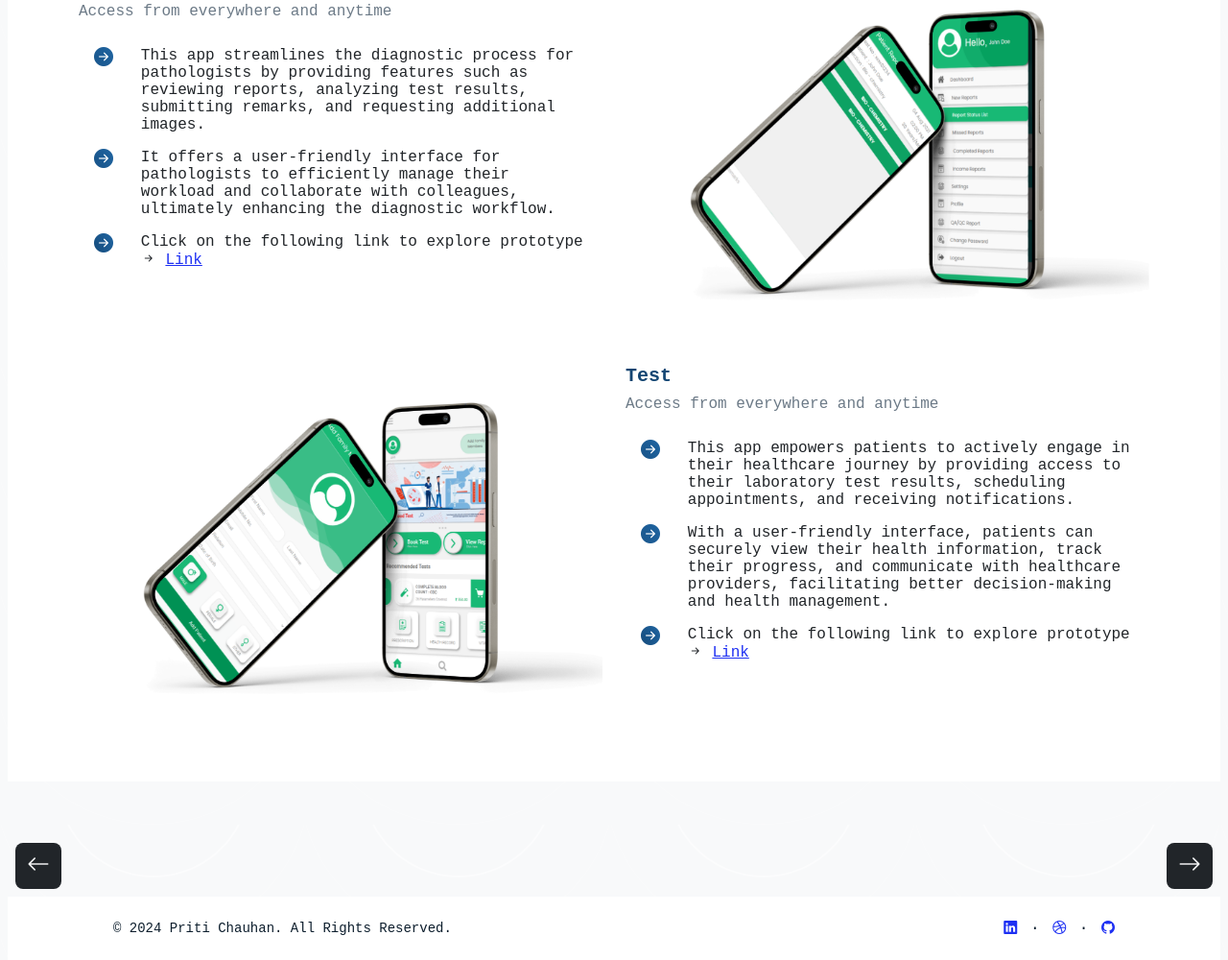
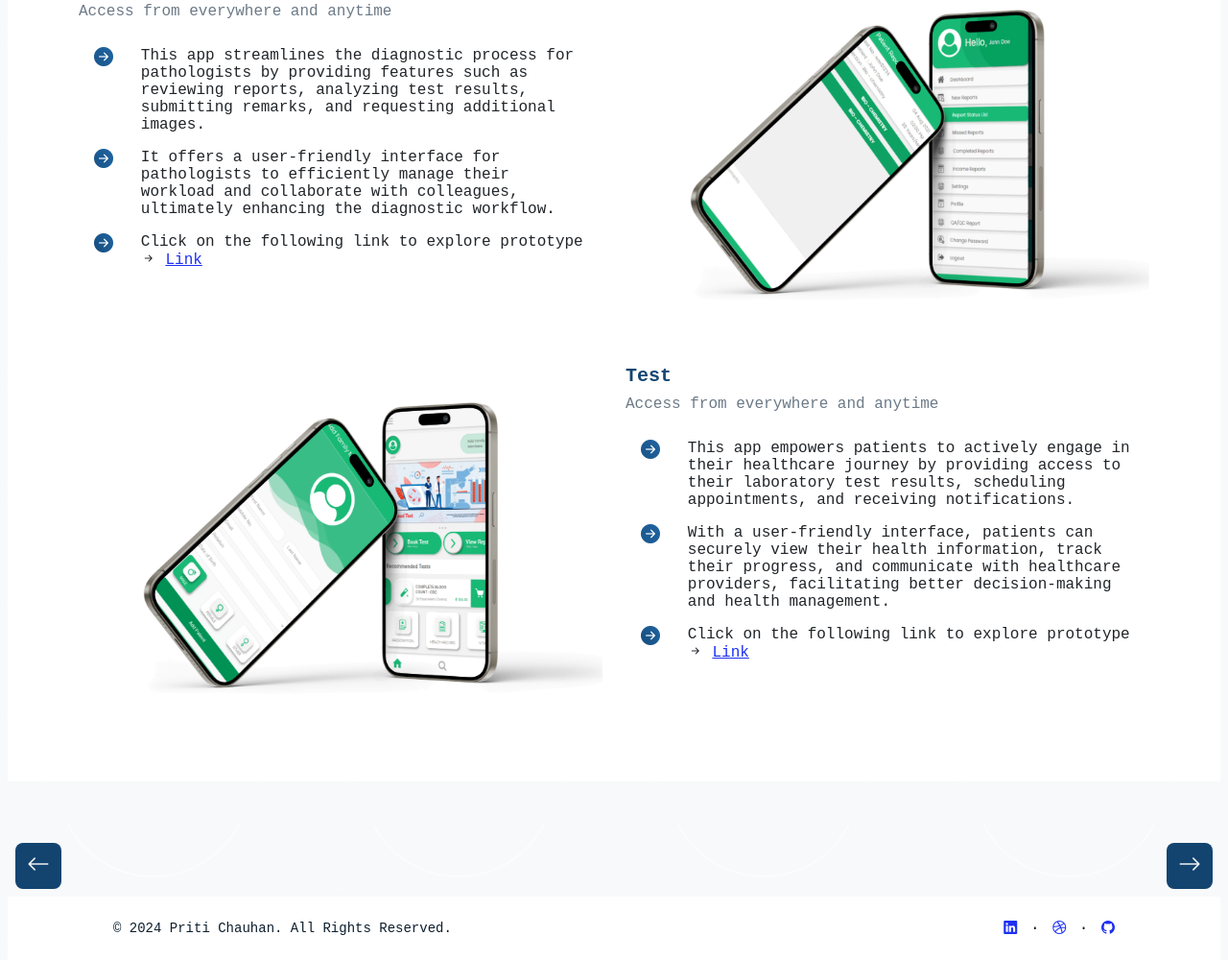
Before and after one commit to pritikc/pritichauhan, a plain HTML site: page relox2.html in a window 1280 px wide. Shown: the part 5210-6210 px from the top of the page at 96% size. Drawn offline with nearby package versions, Linux system fonts and the light colour scheme.

Commit message:
class name changed

```diff
--- a/relox2.html
+++ b/relox2.html
@@ -742,13 +742,15 @@
         <div class="container-fluid px-5 my-5">
             <div class="row">
                 <div class="col-md-6 mb-4">
-                    <div class="feature bg-dark hms_bg text-white rounded-3 m-3 position-absolute start-0">
+                    <div
+                        class="feature bg-gradient-primary-to-secondary text-white rounded-3 m-3 position-absolute start-0">
                         <a href="index.html" class="text-decoration-none text-light"><i
                                 class="bi bi-arrow-left"></i></a>
                     </div>
                 </div>
                 <div class="col-md-6 mb-4">
-                    <div class="feature bg-dark hms_bg text-white rounded-3 m-3 position-absolute end-0">
+                    <div
+                        class="feature bg-gradient-primary-to-secondary text-white rounded-3 m-3 position-absolute end-0">
                         <a href="hms2.html" class="text-decoration-none text-light"><i
                                 class="bi bi-arrow-right"></i></a>
                     </div>
```
Also changed, not shown: hms2.html (+4 -2 lines), vgpharma2.html (+3 -2 lines).
